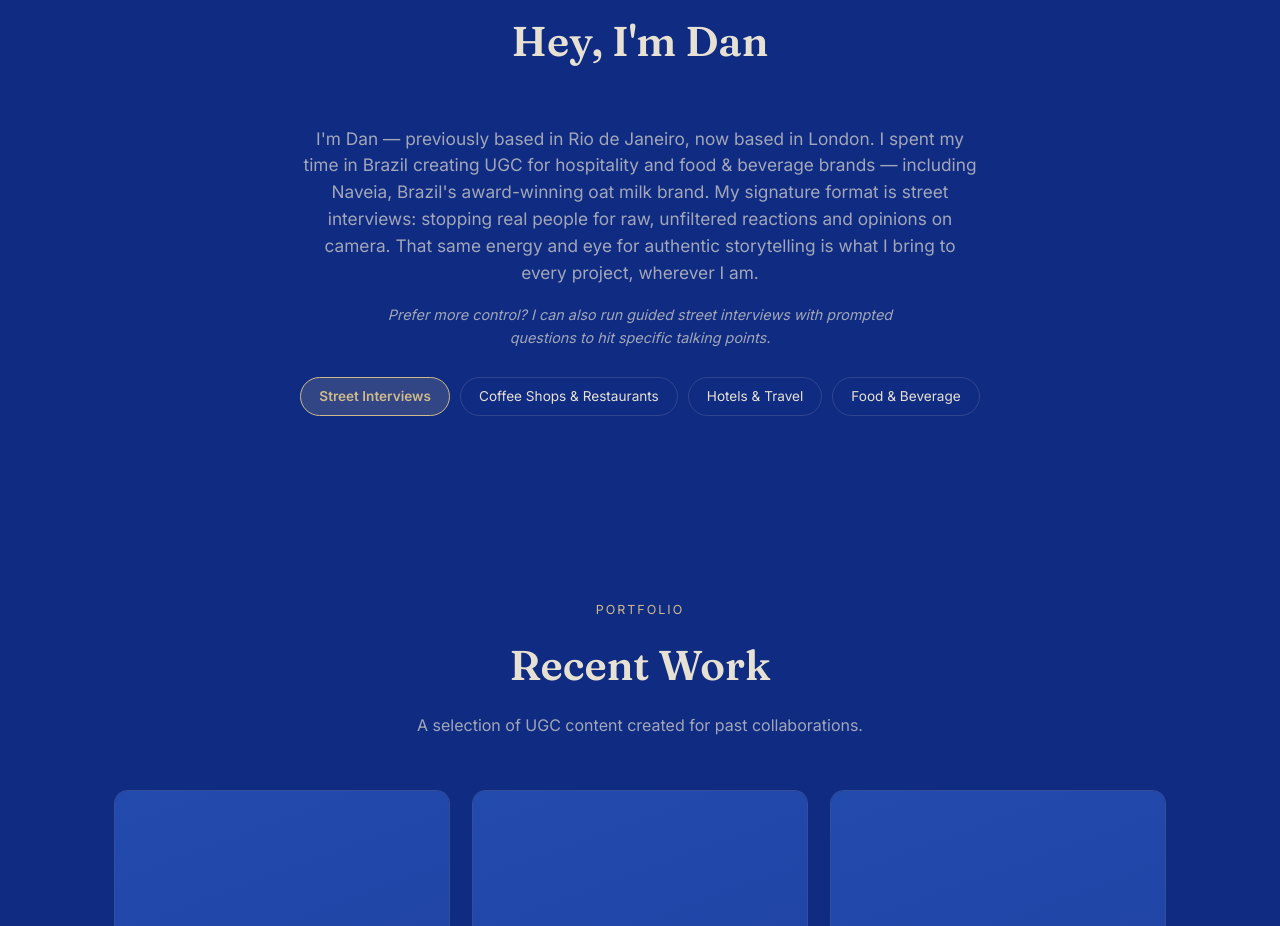
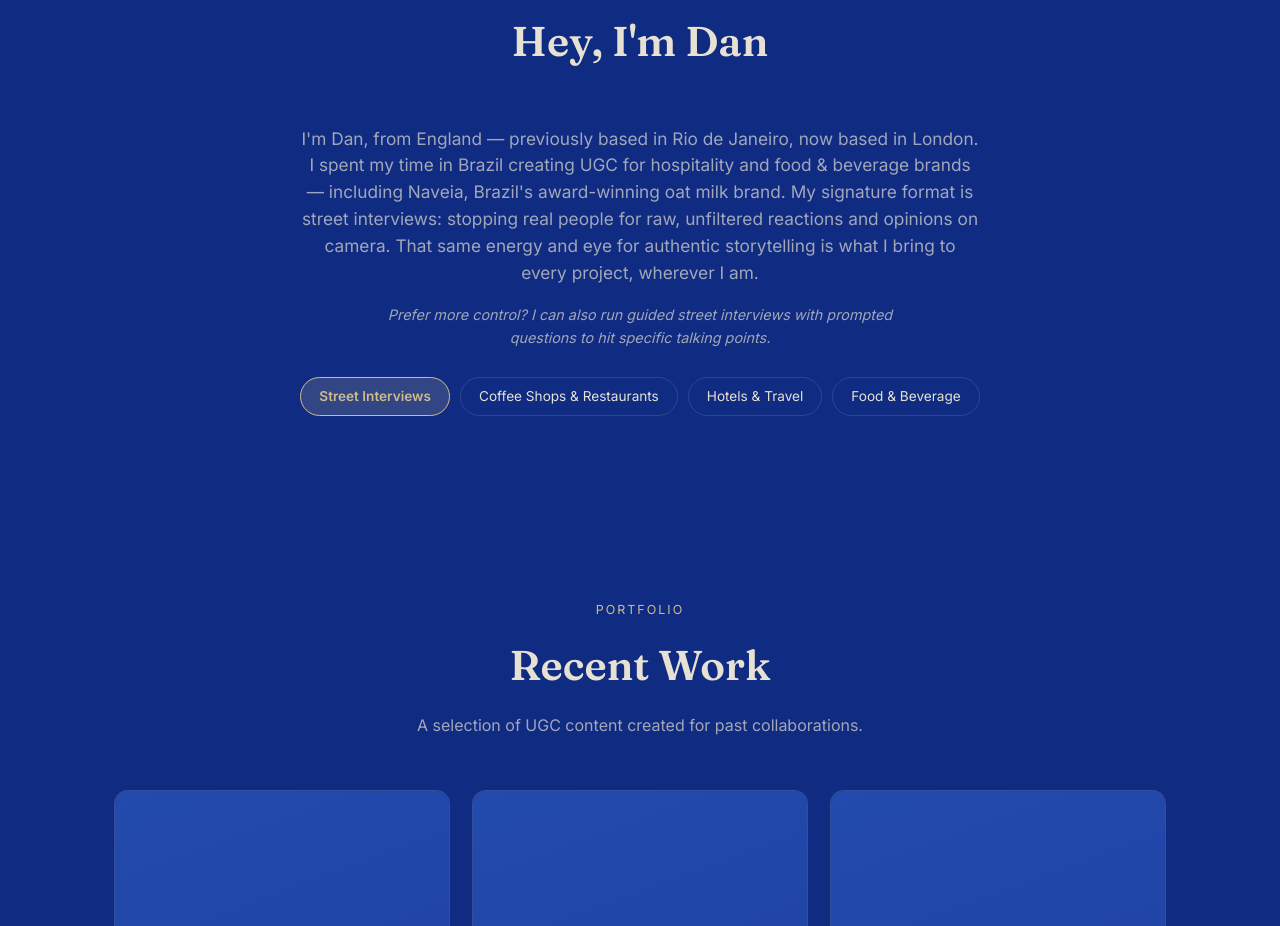
Before and after one commit to danwhitt2002/Common-Ground, a plain HTML site: page media-kit/index.html in a window 1280 px wide. Shown: the part 1120-2046 px from the top of the page. Drawn offline with Linux system fonts and the light colour scheme.

Commit message:
Add 'from England' to About bio
Co-Authored-By: Claude Sonnet 5 <noreply@anthropic.com>
Claude-Session: https://claude.ai/code/session_01QbWSJ4m6DaLrBPjjbyB7xX

```diff
--- a/media-kit/index.html
+++ b/media-kit/index.html
@@ -69,7 +69,8 @@
           <h2>Hey, I'm Dan</h2>
         </div>
         <p class="about-body">
-          I'm Dan &mdash; previously based in Rio de Janeiro, now based in London. I
+          I'm Dan, from England &mdash; previously based in Rio de Janeiro, now based
+          in London. I
           spent my time in Brazil creating UGC for hospitality and food &amp; beverage
           brands &mdash; including Naveia, Brazil's award-winning oat milk brand. My
           signature format is street interviews: stopping real people for raw, unfiltered
```
